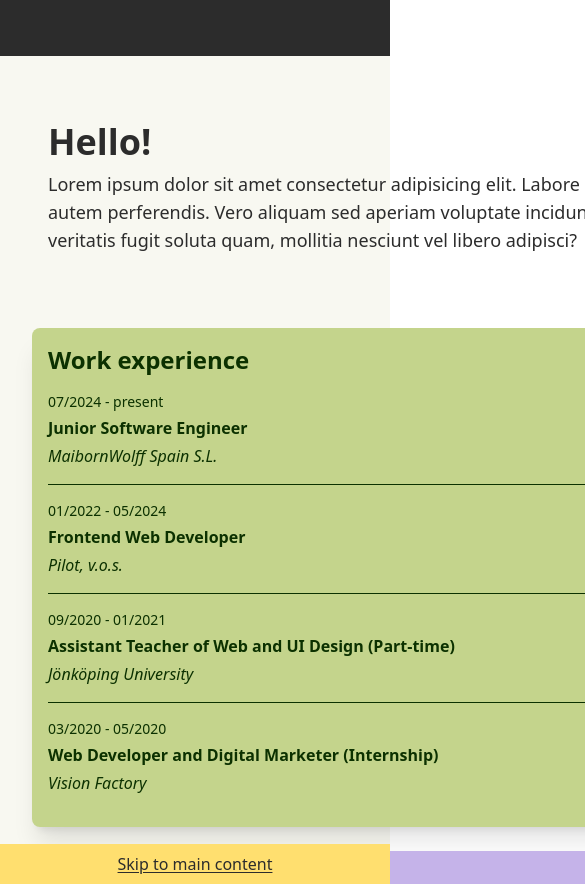
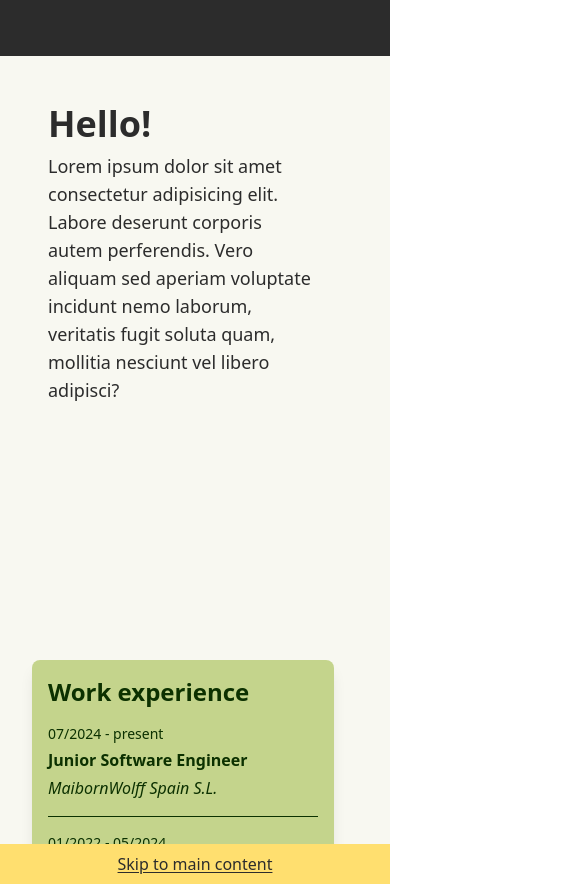
Before and after one commit to mkubincova/svelte-portfolio, a SvelteKit app: page / in a window 390 px wide. Shown: the top 884 px of the page, 585 px wide, since content can reach past the window. After the commit the page ends 844 px from the top, so only its background shows below. Built offline with nearby package versions, Linux system fonts and the light colour scheme; some icons are missing.

Commit message:
refactor: layout

```diff
--- a/src/app.css
+++ b/src/app.css
@@ -62,6 +62,9 @@
 		}
 	}
 	.card {
-		@apply rounded-lg p-4 shadow-xl;
+		@apply rounded-lg p-4 shadow-lg;
+	}
+	.page-container {
+		@apply w-5xl max-w-full mx-auto p-8;
 	}
 }
--- a/src/lib/projects.ts
+++ b/src/lib/projects.ts
@@ -143,8 +143,8 @@ future.`,
 		name: 'DiEscover',
 		client: 'MaibornWolff',
 		duration: '06/2024 - *',
-		shortDescription: `A container app with tools like Flowerpots and Circles to enhance collaboration and organization within the DiE department.`,
-		description: `The DiEscover App is a "container app" that has a variety of apps which
+		shortDescription: `A page-container app with tools like Flowerpots and Circles to enhance collaboration and organization within the DiE department.`,
+		description: `The DiEscover App is a "page-container app" that has a variety of apps which
 help us organise and collaborate as a department. This means that the
 main users of the DiEscover app are also usually from the DiE
 department.
--- a/src/routes/+layout.svelte
+++ b/src/routes/+layout.svelte
@@ -4,7 +4,7 @@
 	let { children } = $props();
 </script>
 
-<div class="h-screen bg-secondary text-primary p-4">
+<div class="h-screen bg-secondary text-primary lg:pl-[var(--sidebar-w)]">
 	<a
 		href="#main"
 		class="fixed top-full left-0 right-0 text-center bg-accent p-2 z-100 focus:top-0 text-link"
@@ -14,10 +14,7 @@
 		<Navigation />
 		<Footer />
 	</Sidebar>
-	<main
-		id="main"
-		class="overflow-auto px-4 h-full w-5xl mx-w-full mx-auto lg:ml-[calc(var(--sidebar-w))] mt-[var(--header-h)] lg:pl-4"
-	>
+	<main id="main" class="overflow-y-auto h-full pt-[var(--header-h)] lg:pt-0">
 		{@render children()}
 	</main>
 </div>
--- a/src/routes/+page.svelte
+++ b/src/routes/+page.svelte
@@ -4,8 +4,10 @@
 	import Icon from '@iconify/svelte';
 </script>
 
-<div class="grid gap-6 md:gap-8 grid-cols-2 xl:grid-cols-3 xl:grid-rows-[1fr_1fr_auto]">
-	<div class="card col-span-2 @container shadow-none"><Hello /></div>
+<div
+	class="page-container grid gap-6 md:gap-8 grid-cols-2 xl:grid-cols-3 xl:grid-rows-[1fr_1fr_auto]"
+>
+	<div class="card col-span-2 @page-container shadow-none"><Hello /></div>
 	<div class="card bg-green text-green-dark min-h-24 col-span-2 xl:row-span-2 xl:col-span-1">
 		<Work />
 	</div>
--- a/src/routes/mini-apps/+page.svelte
+++ b/src/routes/mini-apps/+page.svelte
@@ -6,12 +6,12 @@
 	const url = $derived(`https://${app}.vercel.app/`);
 </script>
 
-<div class="flex flex-col justify-center gap-2 h-full">
+<div class="page-container flex flex-col justify-center gap-2 h-full">
 	{#if app}
 		<a href={url} target="_blank" class="text-link ml-auto flex items-center gap-1 px-2"
 			>Open in new tab<Icon icon="ph:arrow-square-out-bold" /></a
 		>
-		<iframe src={url} title={app} frameborder="0" class="flex-1 border-2 rounded-xl"></iframe>
+		<iframe src={url} title={app} frameborder="0" class="flex-1 border-2"></iframe>
 	{:else}
 		<div class="text-center mb-[15vh]">
 			<Icon icon="ph:ghost-fill" class="size-20 mx-auto mb-4 opacity-30" />
--- a/src/routes/projects/+page.svelte
+++ b/src/routes/projects/+page.svelte
@@ -3,9 +3,11 @@
 	import { ProjectCard } from '$lib/components';
 </script>
 
-<h1 class="text-4xl font-bold">Projects</h1>
-<div class="grid grid-cols-[repeat(auto-fit,_minmax(50ch,_auto))] gap-4 py-6">
-	{#each projects as project}
-		<ProjectCard {project} />
-	{/each}
+<div class="page-container">
+	<h1 class="text-4xl font-bold">Projects</h1>
+	<div class="grid gap-6 py-6">
+		{#each projects as project}
+			<ProjectCard {project} />
+		{/each}
+	</div>
 </div>
```
